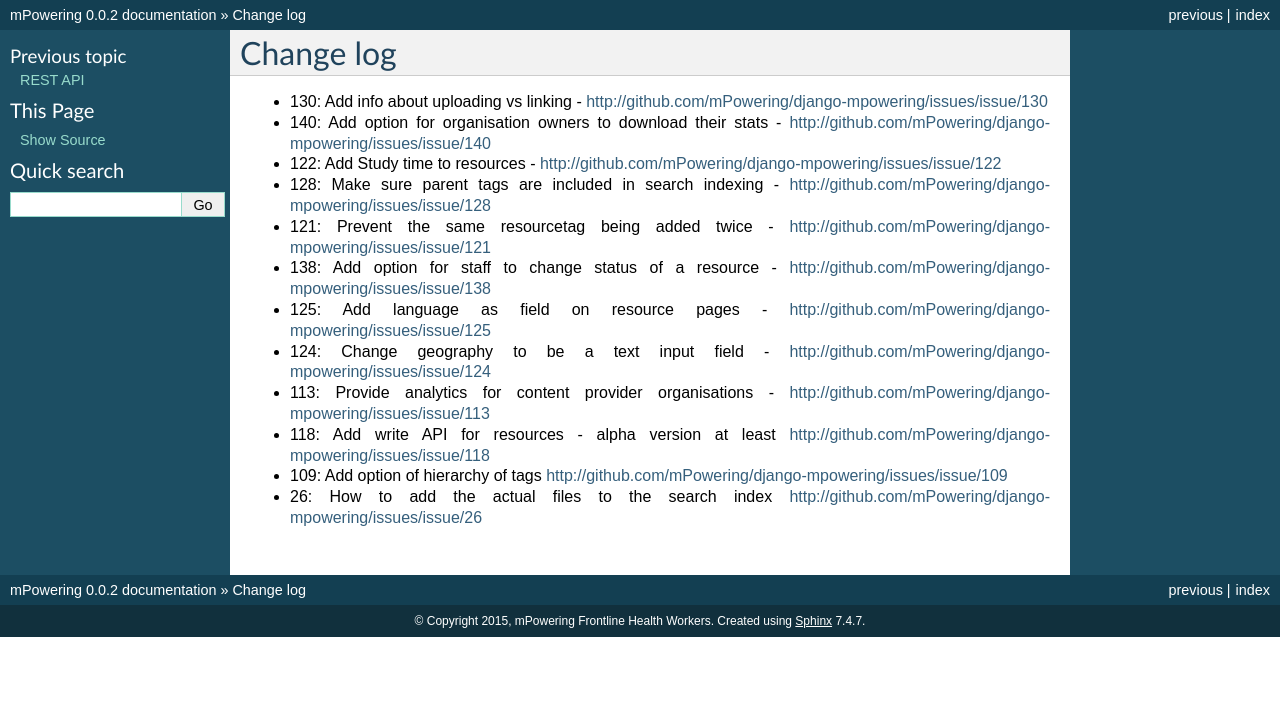
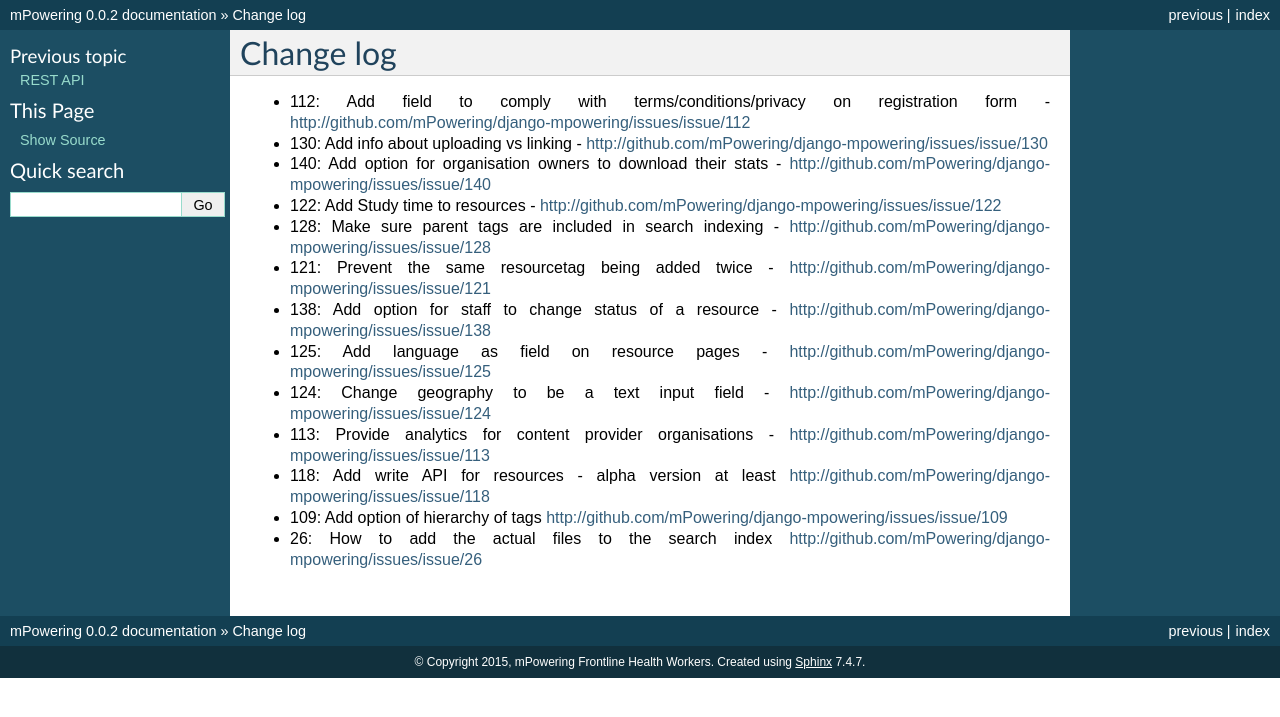
Before and after one commit to mPowering/django-orb, a Sphinx documentation site: the page built from docs/changelog.rst, in a window 1280 px wide. Shown: the top 717 px of the page. Built offline with Sphinx 7.4.7, drawn with Linux system fonts in a browser that asks for light colours.

Commit message:
CLOSED - task 112: Add field to comply with terms/conditions/privacy on registration form http://github.com/mPowering/django-mpowering/issues/issue/112

```diff
--- a/docs/changelog.rst
+++ b/docs/changelog.rst
@@ -1,6 +1,7 @@
 Change log
 =====================================
 
+* 112: Add field to comply with terms/conditions/privacy on registration form - http://github.com/mPowering/django-mpowering/issues/issue/112
 * 130: Add info about uploading vs linking - http://github.com/mPowering/django-mpowering/issues/issue/130
 * 140: Add option for organisation owners to download their stats - http://github.com/mPowering/django-mpowering/issues/issue/140
 * 122: Add Study time to resources - http://github.com/mPowering/django-mpowering/issues/issue/122
```
